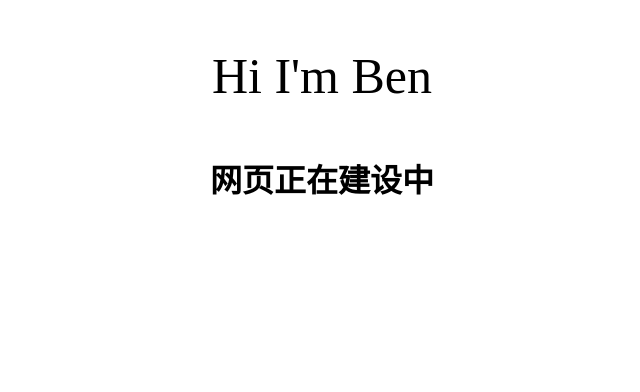
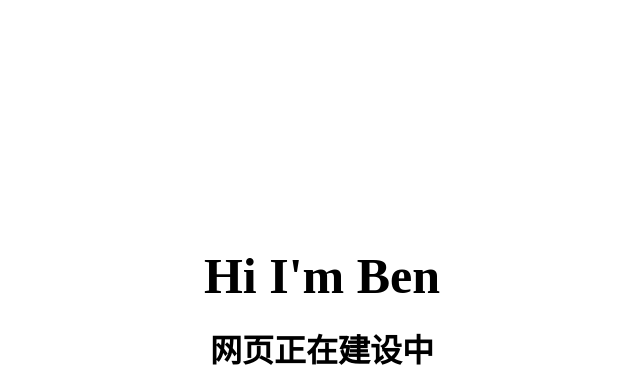
Before and after one commit to benkwano/benkwano.github.io, a plain HTML site: page index.html in a window 1280 px wide. Shown: the part 553-945 px from the top of the page, without its empty margins (318-958 px from the left). Before the commit the page ends 800 px from the top, so only its background shows below. Drawn offline with Linux system fonts and the light colour scheme.

Commit message:
Update main.css

```diff
--- a/css/main.css
+++ b/css/main.css
@@ -8,11 +8,12 @@ body{
 p{
     font-size: 50px;
     text-align: center;
-    margin-top: 600px;
+    margin: 800px 0 0 0;
     font-family:PingFang SC;
+    font-weight: bold;
 }
 h1{
     text-align:center;
-    margin-top:30px;
+    margin-top:20px;
     font-family:PingFang SC;
 }
```
